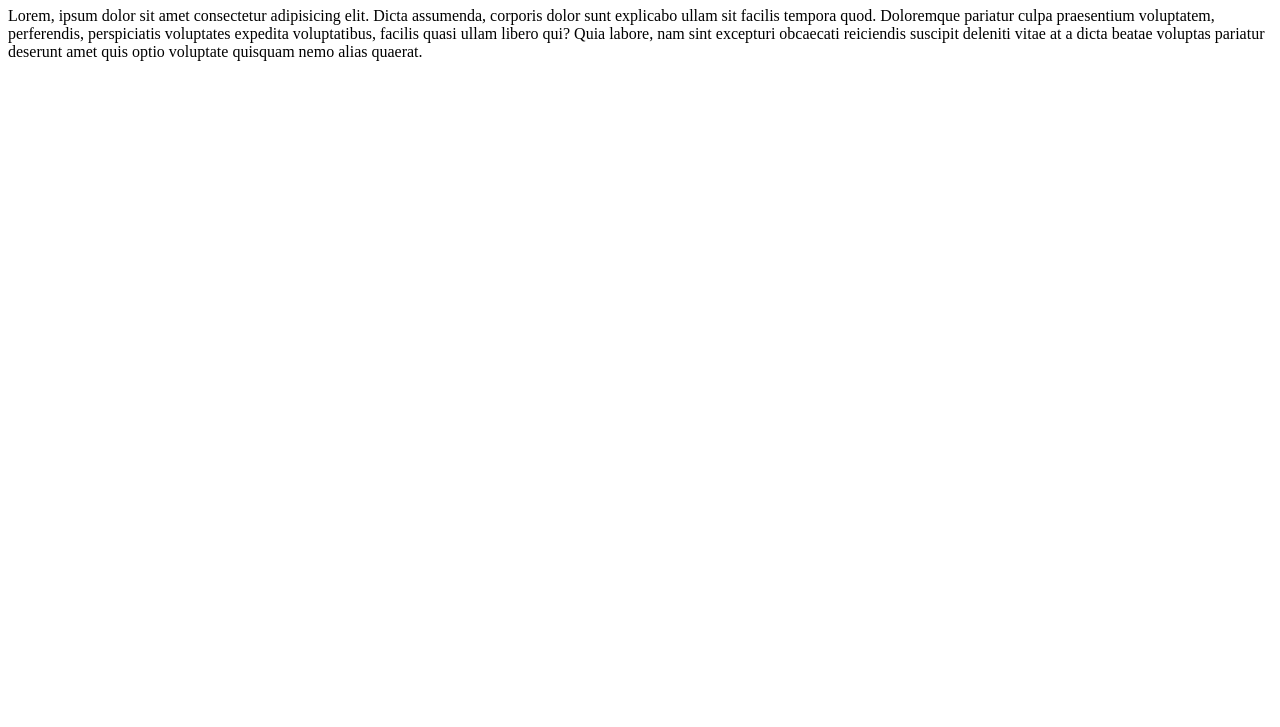
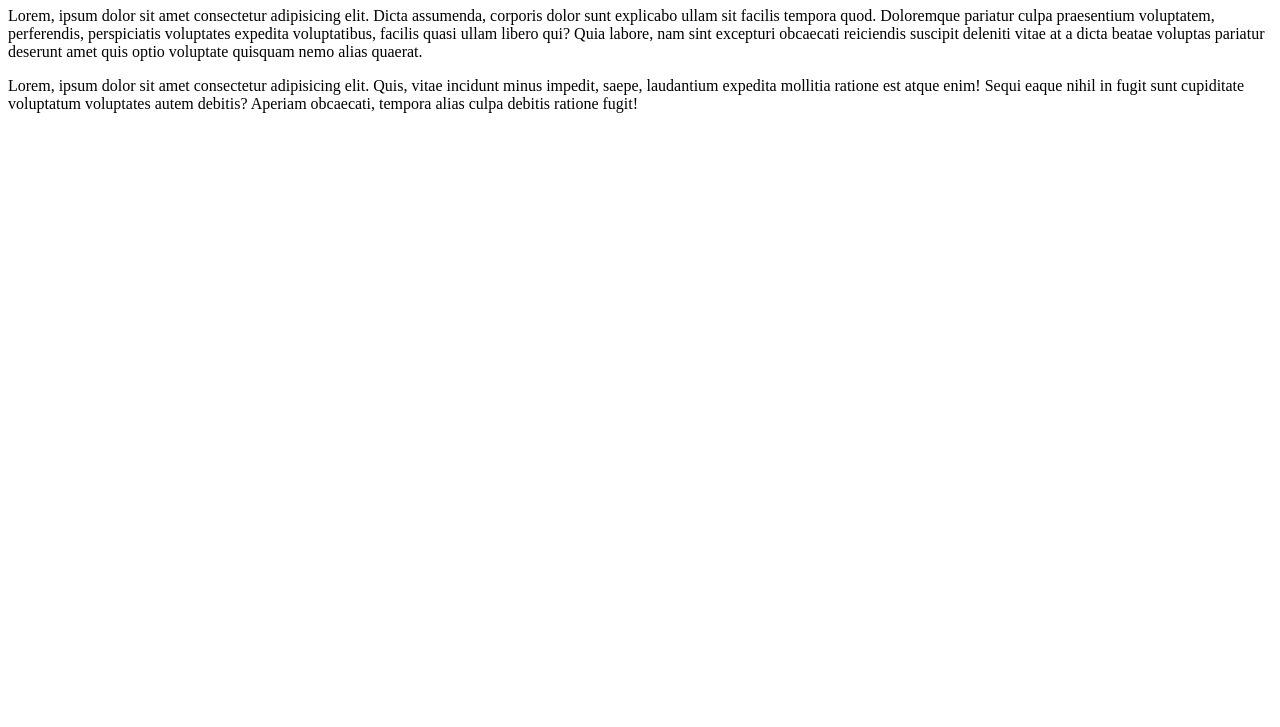
Before and after one commit to Eldor-droid/githublesson, a plain HTML site: page index.html in a window 1280 px wide. Shown: the part 73-800 px from the top of the page. Drawn offline with Linux system fonts and the light colour scheme.

Commit message:
one more p added

```diff
--- a/index.html
+++ b/index.html
@@ -9,5 +9,6 @@
 <body>
     <h1>Eldor Hasanov</h1>
     <p>Lorem, ipsum dolor sit amet consectetur adipisicing elit. Dicta assumenda, corporis dolor sunt explicabo ullam sit facilis tempora quod. Doloremque pariatur culpa praesentium voluptatem, perferendis, perspiciatis voluptates expedita voluptatibus, facilis quasi ullam libero qui? Quia labore, nam sint excepturi obcaecati reiciendis suscipit deleniti vitae at a dicta beatae voluptas pariatur deserunt amet quis optio voluptate quisquam nemo alias quaerat.</p>
+    <p>Lorem, ipsum dolor sit amet consectetur adipisicing elit. Quis, vitae incidunt minus impedit, saepe, laudantium expedita mollitia ratione est atque enim! Sequi eaque nihil in fugit sunt cupiditate voluptatum voluptates autem debitis? Aperiam obcaecati, tempora alias culpa debitis ratione fugit!</p>
 </body>
 </html>
```
